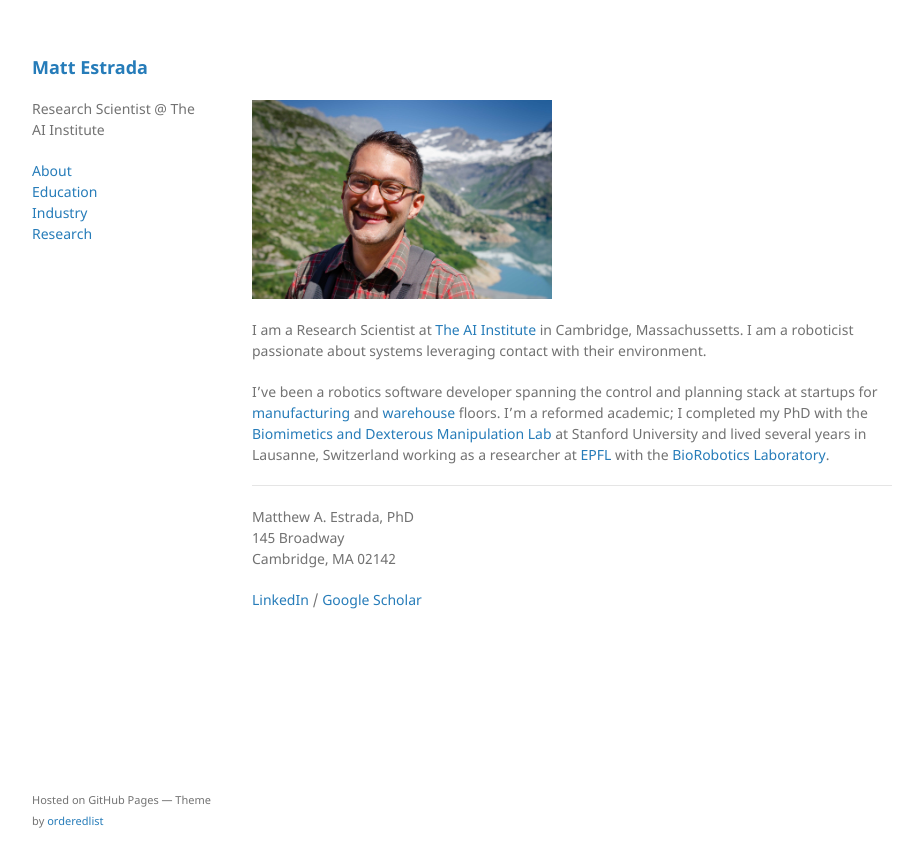
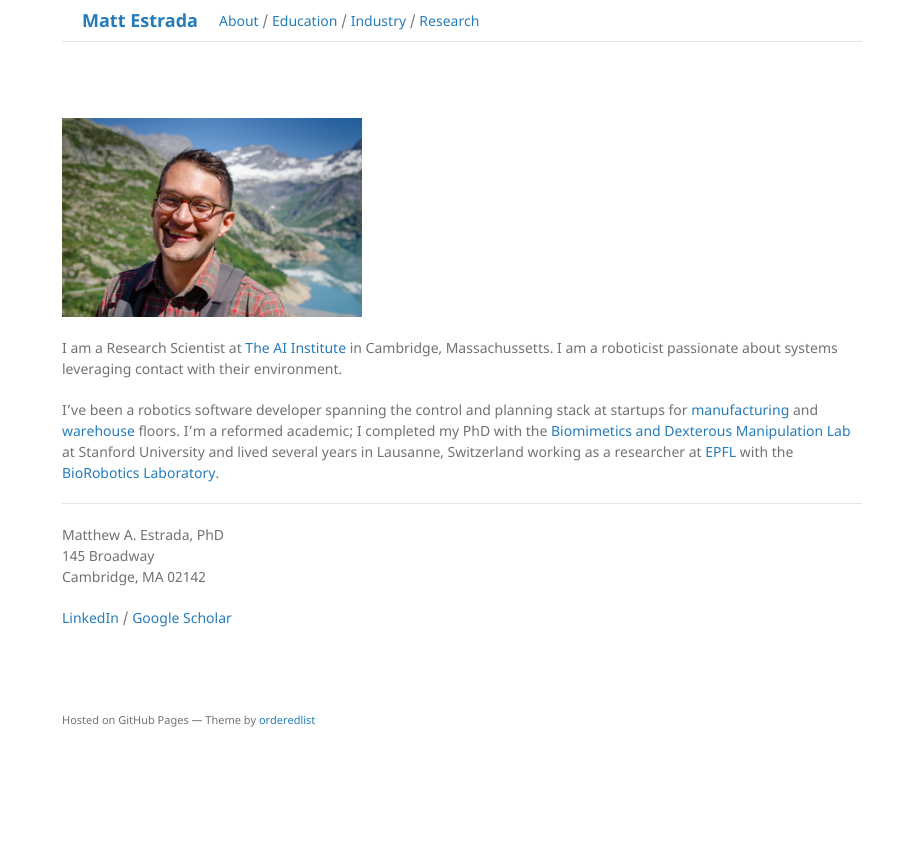
Before and after one commit to estrada1/estrada1.github.io, a Jekyll site: the page built from index.md, in a window 1280 px wide. Shown: the top 867 px of the page, without its empty margins (178-1087 px from the left). Built offline with Jekyll 4.4.1, drawn with Linux system fonts in a browser that asks for light colours.

Commit message:
top bar instead of side

```diff
--- a/_layouts/default.html
+++ b/_layouts/default.html
@@ -15,45 +15,26 @@
   <body>
     <div class="wrapper">
       <header>
+        <div class="inner">
           <h1><a href="{{ "/" | absolute_url }}">{{ site.title | default: site.github.repository_name }}</a></h1>
 
           {% if site.logo %}
             <img src="{{site.logo | relative_url}}" alt="Logo" />
           {% endif %}
 
-        <p>
-          <!-- <center> -->
-          <!-- {{ site.description | default: site.github.project_tagline }} -->
-          Research Scientist @ The AI Institute
-          <!-- </center> -->
-        </p>
-
-        <!-- <p>
-          <a href="https://www.linkedin.com/in/matthew-estrada-765ba012/">LinkedIn</a> /
-          <a href="https://scholar.google.com/citations?user=R6kgerwAAAAJ&hl=en">Google Scholar </a>
-        </p> -->
-
           {% if site.github.is_project_page %}
           <p class="view"><a href="{{ site.github.repository_url }}">View the Project on GitHub <small>{{ site.github.repository_nwo }}</small></a></p>
           {% endif %}
 
           <p>
-          <a href="/index.html">About</a><br>
-          <a href="/pages/education.html">Education</a><br>
-          <a href="/pages/industry.html">Industry</a><br>
-          <a href="/pages/research.html">Research</a><br>
-          <!-- <a href="/pages/teaching.html">Teaching</a><br> -->
-          <!-- <a href="/pages/archive.html">Archive</a> -->
+            <a href="/index.html">About</a> /
+            <a href="/pages/education.html">Education</a> /
+            <a href="/pages/industry.html">Industry</a> /
+            <a href="/pages/research.html">Research</a>
           </p>
-
-        <!-- {% if site.github.is_user_page %}
-        <p class="view"><a href="{{ site.github.owner_url }}">View My GitHub Profile</a></p>
-        {% endif %} -->
-
+        </div>
       </header>
       <section>
-        <br><br>
-
       {{ content }}
 
       </section>
--- a/_sass/jekyll-theme-minimal.scss
+++ b/_sass/jekyll-theme-minimal.scss
@@ -119,14 +119,35 @@ kbd {
 }
 
 header {
-  width:180px;
-  float:left;
   position:fixed;
+  top:0;
+  left:0;
+  width:100%;
+  background:#fff;
+  z-index:100;
   -webkit-font-smoothing:subpixel-antialiased;
+}
+
+header .inner {
+  display:flex;
+  align-items:center;
+  gap:1.5em;
+  max-width:800px;
+  margin:0 auto;
+  padding:10px 20px;
+  box-sizing:border-box;
+  border-bottom:1px solid #e5e5e5;
 }
 
 header h1 {
   font-size:18px;
+  margin:0;
+  white-space:nowrap;
+}
+
+header p {
+  margin:0;
+  white-space:nowrap;
 }
 
 ul.downloads {
@@ -136,7 +157,6 @@ ul.downloads {
   background: #f4f4f4;
   border-radius:5px;
   border:1px solid #e0e0e0;
-  width:180px;
 }
 
 .downloads li {
@@ -190,8 +210,11 @@ strong {
 }
 
 section {
-  width:640px;
-  float:right;
+  float:none;
+  width:auto;
+  max-width:800px;
+  margin:0 auto;
+  padding-top:60px;
   padding-bottom:50px;
 }
 
@@ -207,45 +230,32 @@ hr {
 }
 
 footer {
-  width:180px;
-  float:left;
-  position:fixed;
-  bottom:50px;
+  float:none;
+  position:static;
+  width:auto;
+  max-width:800px;
+  margin:0 auto;
+  padding:10px 0;
   -webkit-font-smoothing:subpixel-antialiased;
 }
 
 @media print, screen and (max-width: 960px) {
-
   div.wrapper {
     width:auto;
     margin:0;
   }
 
-  header, section, footer {
-    float:none;
-    position:static;
-    width:auto;
+  header .inner {
+    flex-wrap:wrap;
   }
 
-  header {
-    padding-right:320px;
-  }
-
-  section {
-    border:1px solid #e5e5e5;
-    border-width:1px 0;
-    padding:20px 0;
-    margin:0 0 20px;
+  section, footer {
+    padding-left:20px;
+    padding-right:20px;
   }
 
   header a small {
     display:inline;
-  }
-
-  header ul {
-    position:absolute;
-    right:50px;
-    top:52px;
   }
 }
 
@@ -254,12 +264,9 @@ footer {
     word-wrap:break-word;
   }
 
-  header {
-    padding:0;
-  }
-
-  header ul, header p.view {
-    position:static;
+  header .inner {
+    flex-direction:column;
+    align-items:flex-start;
   }
 
   pre, code {
```
Lines whose indentation alone changed are shown as unchanged.
